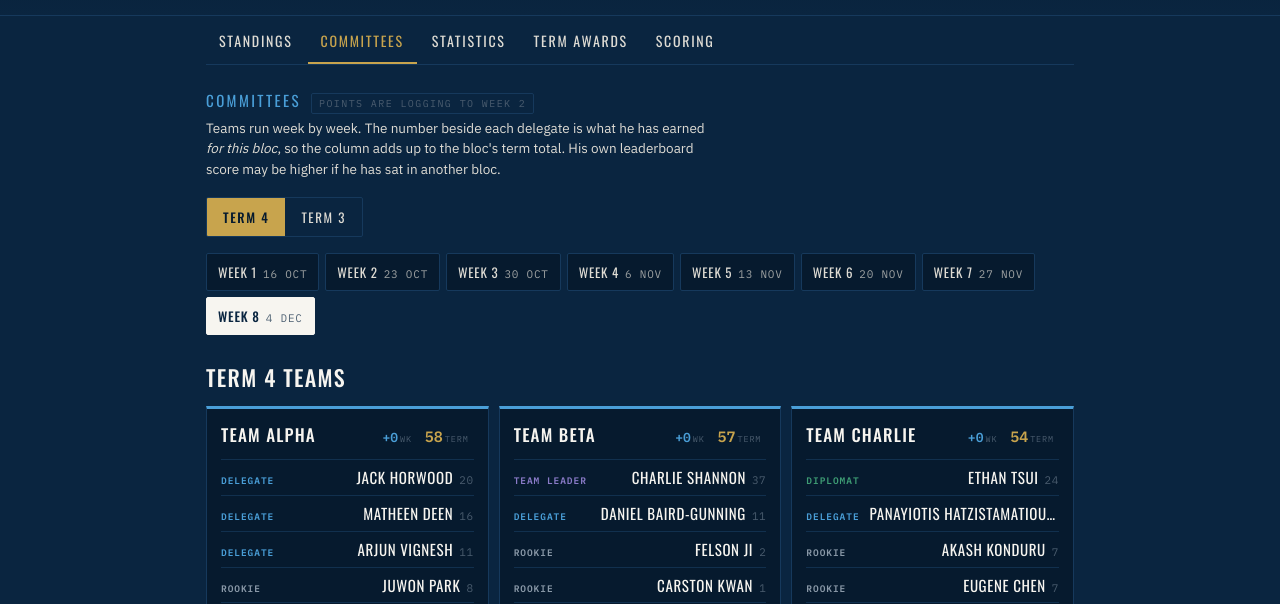
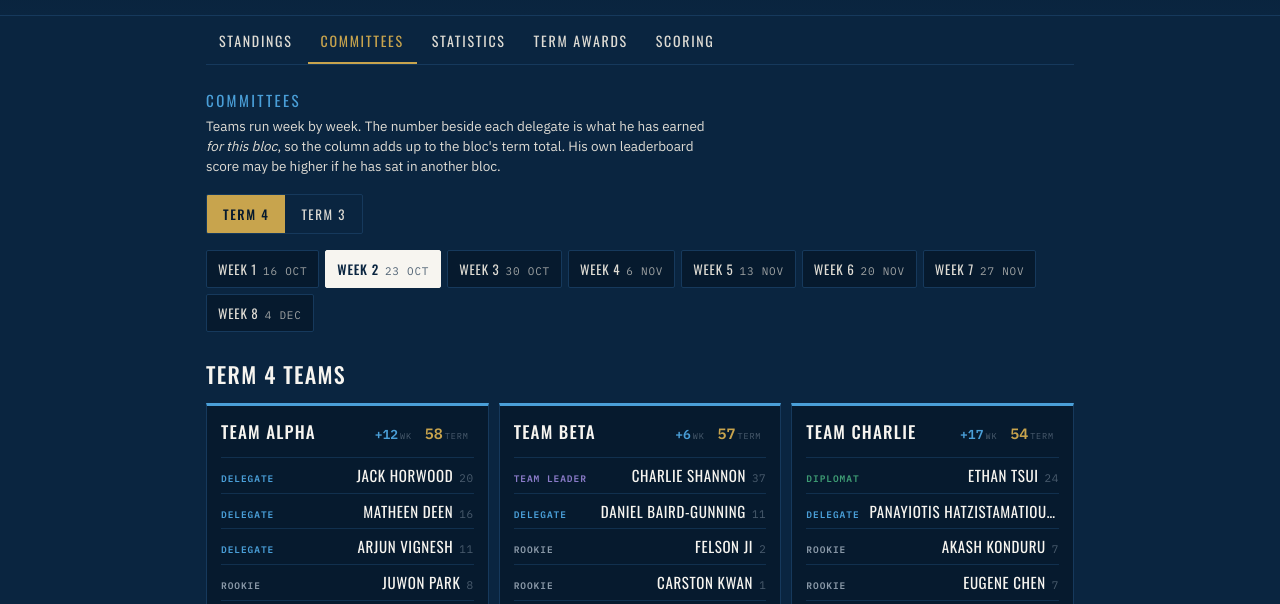
Before and after one commit to Austinatoaoaoa/Mun-leaderboard, a plain HTML site: page index.html in a window 1280 px wide. Both pictures are taken after a click on the tab "COMMITTEES". Shown: the part 190-794 px from the top of the page. Drawn offline with nearby package versions, Linux system fonts and the light colour scheme.

Commit message:
Update index.html

```diff
--- a/index.html
+++ b/index.html
@@ -579,10 +579,16 @@
   if(!term||term===curTerm()) return S.currentSession;
   return list.length?list[0].id:S.currentSession;
 }
+/* The current term opens on the week you are up to; an earlier term opens on
+   its last week with teams. */
+function defaultWeek(t){
+  if(t===curTerm()&&termSessions(t).some(s=>s.id===S.currentSession)) return S.currentSession;
+  return latestAssignedWeek(t);
+}
 function committeeWeek(){
   const t=committeeTerm();
   if(ctWeek&&termSessions(t).some(s=>s.id===ctWeek)) return ctWeek;
-  return latestAssignedWeek(t);
+  return defaultWeek(t);
 }
 function assignmentFor(memberId,sid){
   for(const c of weekCommittees(sid))
@@ -1327,7 +1333,7 @@
   const $=s=>document.querySelector(s), $$=s=>[...document.querySelectorAll(s)];
 
   $$('.tab').forEach(b=>b.onclick=()=>{
-    if(b.dataset.tab==='cttee'&&tab!=='cttee'){ctTerm=curTerm();ctWeek=latestAssignedWeek(ctTerm);editing=false}
+    if(b.dataset.tab==='cttee'&&tab!=='cttee'){ctTerm=curTerm();ctWeek=defaultWeek(ctTerm);editing=false}
     tab=b.dataset.tab;q='';qr='';render()});
   $$('#divSeg button').forEach(b=>b.onclick=()=>{division=b.dataset.div;render()});
 
```
